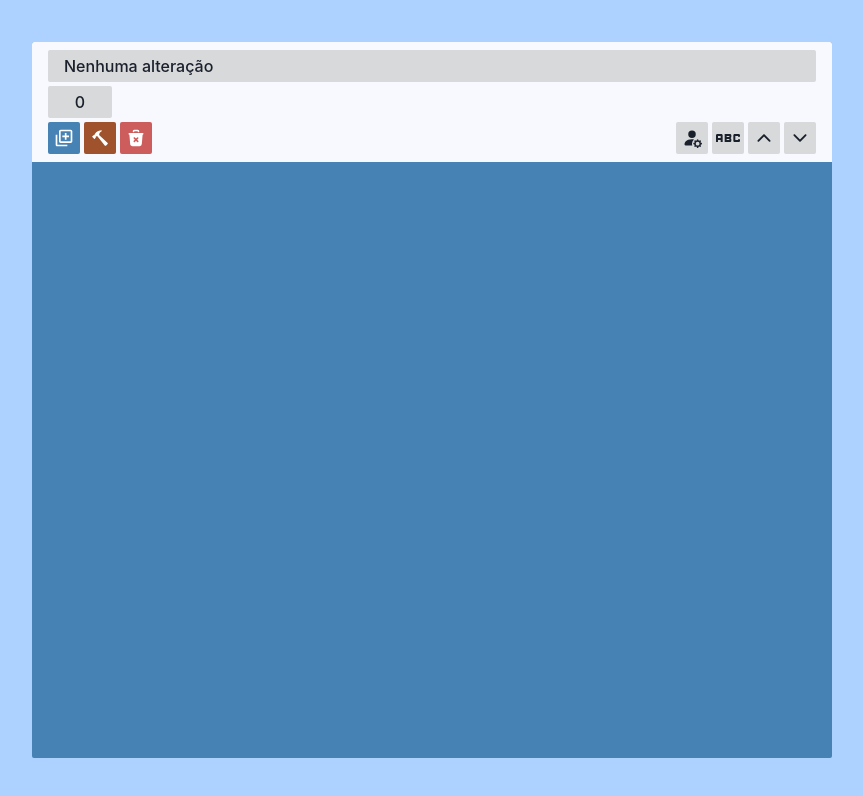
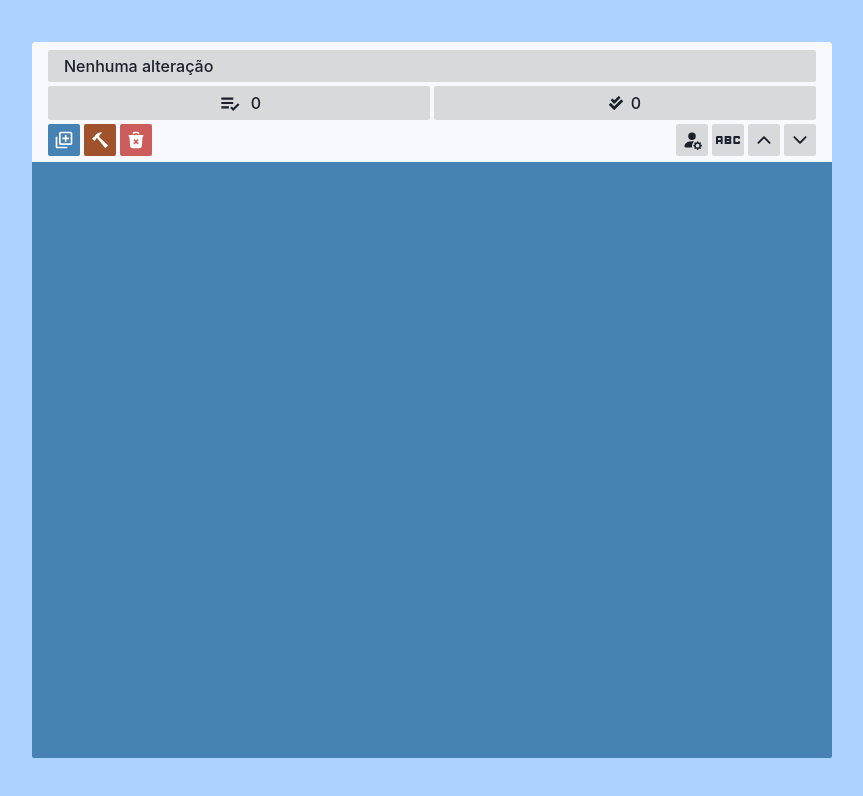
Before and after one commit to RafaelKramerDaSilvaDev/agenda, a React (Vite) app: page / in a window 1280 px wide. Shown: the top 796 px of the page, without its empty margins (208-1071 px from the left). Built offline with nearby package versions, Linux system fonts and the light colour scheme.

Commit message:
update header

```diff
--- a/src/pages/Schedule/components/Header/DataDisplay/index.tsx
+++ b/src/pages/Schedule/components/Header/DataDisplay/index.tsx
@@ -1,15 +1,22 @@
-import { Box } from "@chakra-ui/react";
-import { useDisplay } from "../../../contexts/DisplayContext";
-import { TaskQuantityDataBox, Text } from "./styles";
+import { Box } from '@chakra-ui/react';
+import { BiListCheck } from 'react-icons/bi';
+import { useDisplay } from '../../../contexts/DisplayContext';
+import { DataBox } from './styles';
+import { FaCheckDouble } from 'react-icons/fa';
 
 export function DataDisplay() {
-  const { taskQuantity } = useDisplay();
+	const { taskQuantity, quantityChecked } = useDisplay();
 
-  return (
-    <Box display="flex" gap="4px">
-      <TaskQuantityDataBox title="Total Tarefas">
-        <Text>{taskQuantity}</Text>
-      </TaskQuantityDataBox>
-    </Box>
-  );
+	return (
+		<Box display='flex' gap='4px'>
+			<DataBox title='Total Tarefas'>
+				<BiListCheck size={26} />
+				{taskQuantity}
+			</DataBox>
+			<DataBox title='Tarefas Concluídas'>
+				<FaCheckDouble size={14} />
+				{quantityChecked}
+			</DataBox>
+		</Box>
+	);
 }
--- a/src/pages/Schedule/components/Header/DataDisplay/styles.ts
+++ b/src/pages/Schedule/components/Header/DataDisplay/styles.ts
@@ -1,4 +1,4 @@
-import styled from "styled-components";
+import styled from 'styled-components';
 
 const baseDataBox = `
   width: 100%;
@@ -7,17 +7,13 @@ const baseDataBox = `
   border-radius: 2px;
 `;
 
-export const TaskQuantityDataBox = styled.div`
-  ${baseDataBox}
-  display: flex;
-  justify-content: center;
-  width: 64px;
+export const DataBox = styled.div<{ w?: string }>`
+	${baseDataBox}
+	display: flex;
+	justify-content: center;
+	align-items: center;
+	column-gap: 8px;
+	font-weight: 500;
+	width: ${(props) => props.w};
+	line-height: 1;
 `;
-
-export const DataBox = styled.div`
-  ${baseDataBox}
-`;
-
-export const Text = styled.h1`
-  font-weight: 500;
-`;
--- a/src/pages/Schedule/contexts/DisplayContext.tsx
+++ b/src/pages/Schedule/contexts/DisplayContext.tsx
@@ -1,15 +1,14 @@
-import { ReactNode, createContext, useContext, useState } from "react";
-import { useSchedule } from "./ScheduleContext";
+import { ReactNode, createContext, useContext, useState } from 'react';
+import { useSchedule } from './ScheduleContext';
 
 type DisplayContextType = {
 	showLastUpdated: string;
 	setLastUpdated: React.Dispatch<React.SetStateAction<string>>;
 	taskQuantity: number;
+	quantityChecked: number;
 };
 
-const DisplayContext = createContext<DisplayContextType>(
-  {} as DisplayContextType
-);
+const DisplayContext = createContext<DisplayContextType>({} as DisplayContextType);
 
 type DisplayProps = {
 	children: ReactNode;
@@ -17,14 +16,12 @@ type DisplayProps = {
 
 export function DisplayProvider({ children }: DisplayProps) {
 	const { tasks } = useSchedule();
-  const [showLastUpdated, setLastUpdated] =
-    useState<string>("Nenhuma alteração");
+	const [showLastUpdated, setLastUpdated] = useState<string>('Nenhuma alteração');
 	const taskQuantity = tasks.length;
+	const quantityChecked = tasks.filter((task) => task.checked).length;
 
 	return (
-    <DisplayContext.Provider
-      value={{ showLastUpdated, setLastUpdated, taskQuantity }}
-    >
+		<DisplayContext.Provider value={{ showLastUpdated, setLastUpdated, taskQuantity, quantityChecked }}>
 			{children}
 		</DisplayContext.Provider>
 	);
@@ -33,7 +30,7 @@ export function DisplayProvider({ children }: DisplayProps) {
 export function useDisplay() {
 	const context = useContext(DisplayContext);
 	if (context === undefined) {
-    throw new Error("useDisplay deve ser usado dentro de um DisplayProvider");
+		throw new Error('useDisplay deve ser usado dentro de um DisplayProvider');
 	}
 	return context;
 }
```
Lines whose indentation alone changed are shown as unchanged.
